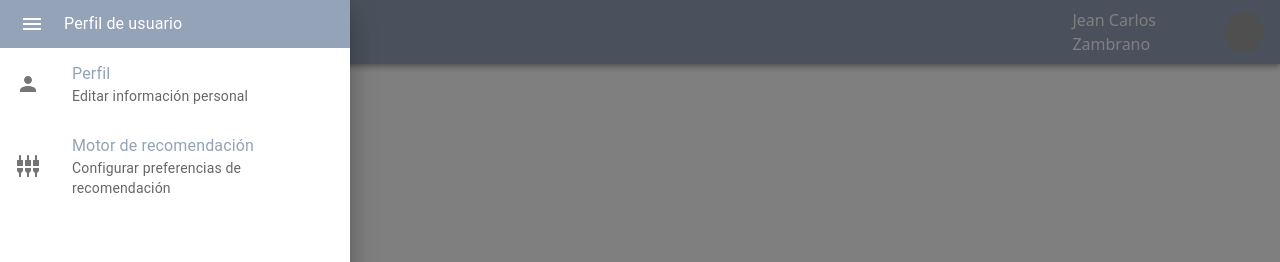
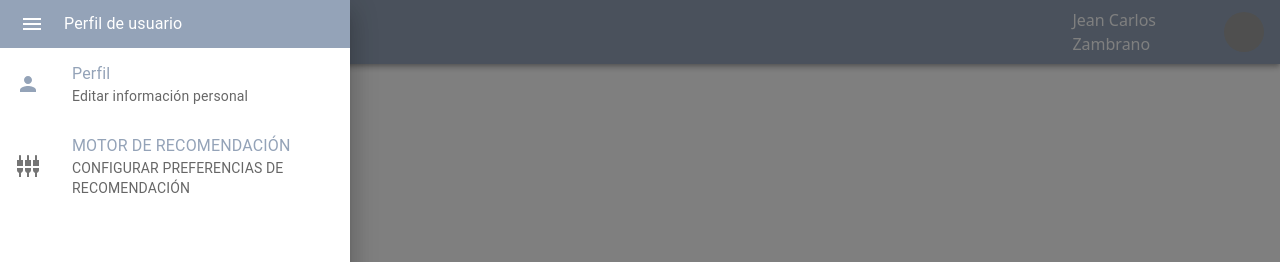
Before and after one commit to alfre8424/algoritmo-de-recomendacion, a React (Create React App) app in the folder client/: page /perfil in a window 1280 px wide. Both pictures are taken after a click on the button 48 px from the left and 32 px from the top of the page. Shown: the top 262 px of the page. Built offline with nearby package versions, Linux system fonts and the light colour scheme; grey boxes are pictures that could not be loaded.

Commit message:
Stablishing active route item

```diff
--- a/client/src/core/shared_components/component.drawer.tsx
+++ b/client/src/core/shared_components/component.drawer.tsx
@@ -9,15 +9,20 @@ import ListItemIcon from "@mui/material/ListItemIcon";
 import ListItemText from "@mui/material/ListItemText";
 import MenuIcon from '@mui/icons-material/Menu';
 import type {ReactElement} from "react"
+import PrivateRoutes from "presentation/routes/private_routes";
 
 interface DrawerProps {
 	isOpen: boolean;
+	activeRoute: PrivateRoutes;
 	onClose: () => void;
+	onActiveRouteChange: (route: PrivateRoutes) => void;
 }
 
 export default function DrawerComponent({
 	isOpen,
-	onClose
+	onClose,
+	activeRoute,
+	onActiveRouteChange
 }: DrawerProps): ReactElement {
 	return <>
 		<Drawer
@@ -39,7 +44,7 @@ export default function DrawerComponent({
 						sx={{
 							backgroundColor: "var(--accent-color)",
 							top: 0,
-							padding: "0.5rem 0"
+							padding: "0.5rem 0",
 						}}
 					>
 						<ListItemIcon>
@@ -51,10 +56,18 @@ export default function DrawerComponent({
 						</ListItemIcon>
 						<ListItemText primary="Perfil de usuario" />
 					</ListItem>
-					<ListItem disablePadding>
-						<ListItemButton>
+					<ListItem
+						disablePadding
+						component="div"
+						sx={{
+							border: activeRoute === PrivateRoutes.Profile ? "8px 0 0 0 solid var(--accent-color)" : "",
+						}}
+					>
+						<Button onClick={() => onActiveRouteChange(PrivateRoutes.Profile)} sx={{padding: 0}}>
+							<ListItemButton component="button">
 								<ListItemIcon>
-								<Person></Person>
+									<Person sx={{color: activeRoute === PrivateRoutes.Profile? "var(--accent-color)":""}}>
+									</Person>
 								</ListItemIcon>
 								<ListItemText
 									sx={{color: "var(--accent-color)"}}
@@ -62,10 +75,19 @@ export default function DrawerComponent({
 									secondary="Editar información personal"
 								/>
 							</ListItemButton>
+						</Button>
 					</ListItem>
-					<ListItem disablePadding>
+					<ListItem
+						disablePadding
+						sx={{
+							border: activeRoute === PrivateRoutes.RecommendationEngine ? "8px 0 0 0 solid var(--accent-color)" : "",
+						}}
+					>
+						<Button onClick={() => onActiveRouteChange(PrivateRoutes.RecommendationEngine)} sx={{padding: 0}}>
 							<ListItemButton>
-							<ListItemIcon>
+								<ListItemIcon
+									sx={{color: activeRoute === PrivateRoutes.RecommendationEngine? "var(--accent-color)":""}}
+								>
 									<SettingsInputComposite></SettingsInputComposite>
 								</ListItemIcon>
 								<ListItemText
@@ -74,6 +96,7 @@ export default function DrawerComponent({
 									secondary="Configurar preferencias de recomendación"
 								/>
 							</ListItemButton>
+						</Button>
 					</ListItem>
 				</List>
 			</Box>
--- a/client/src/core/shared_components/component.navbar.tsx
+++ b/client/src/core/shared_components/component.navbar.tsx
@@ -20,13 +20,17 @@ interface AppNavbarProps {
 	roundedBorders?: boolean;
 	showDrawerButton?: boolean;
 	showHomeButton?: boolean;
+	activeRoute?: PrivateRoutes;
+	onActiveRouteChange?: (route: PrivateRoutes) => void;
 	title?: string;
 }
 
 function AppNavbar({
+	activeRoute,
 	roundedBorders = true,
 	showDrawerButton = false,
 	showHomeButton = false,
+	onActiveRouteChange,
 	title = ""
 
 }: AppNavbarProps): JSX.Element {
@@ -41,6 +45,10 @@ function AppNavbar({
 		setAnchorElUser(null);
 	};
 
+	if(!activeRoute && showDrawerButton) {
+		throw new Error("activeRoute is required when showDrawerButton is true");
+	}
+
 	return (
 		<AppBar position="static"
 			style={{
@@ -54,9 +62,7 @@ function AppNavbar({
 					<>
 						<div className="flex flex-row w-full justify-start items-center">
 							<Button onClick={() => setOpenDrawer(!openDrawer)}>
-								<MenuIcon
-									sx={{color: "white"}}
-								/>
+								<MenuIcon sx={{color: "white"}} />
 							</Button>
 							{
 								showHomeButton &&
@@ -70,7 +76,9 @@ function AppNavbar({
 							</div>
 						</div>
 						<DrawerComponent
+							activeRoute={activeRoute!}
 							isOpen={openDrawer}
+							onActiveRouteChange={onActiveRouteChange!}
 							onClose={() => setOpenDrawer(false)}
 						/>
 					</>
--- a/client/src/presentation/routes/private_routes.ts
+++ b/client/src/presentation/routes/private_routes.ts
@@ -3,6 +3,7 @@
  */
 enum PrivateRoutes {
 	Profile = '/perfil',
+	RecommendationEngine = '/motor-de-recomendacion',
 }
 
 export default PrivateRoutes;
--- a/client/src/presentation/views/profile/index.tsx
+++ b/client/src/presentation/views/profile/index.tsx
@@ -1,7 +1,10 @@
 import AppNavbar from "core/shared_components/component.navbar";
-import type { ReactElement } from "react"
+import PrivateRoutes from "presentation/routes/private_routes";
+import { ReactElement, useState } from "react"
 
 export default function ProfileScreen(): ReactElement {
+	const [activeRoute, setActiveRoute] = useState<PrivateRoutes>(PrivateRoutes.Profile);
+
 	return <>
 		<div id="navbar">
 			<AppNavbar
@@ -9,7 +12,15 @@ export default function ProfileScreen(): ReactElement {
 				roundedBorders={false}
 				title="Perfil de usuario"
 				showHomeButton={true}
+				activeRoute={activeRoute}
+				onActiveRouteChange={setActiveRoute}
 			/>
+			{
+				activeRoute === PrivateRoutes.Profile && <span>Perfil de usuario</span>
+			}
+			{
+				activeRoute === PrivateRoutes.RecommendationEngine && <span>Motor de recomendación</span>
+			}
 		</div>
 	</>;
 }
```
Lines whose indentation alone changed are shown as unchanged.
